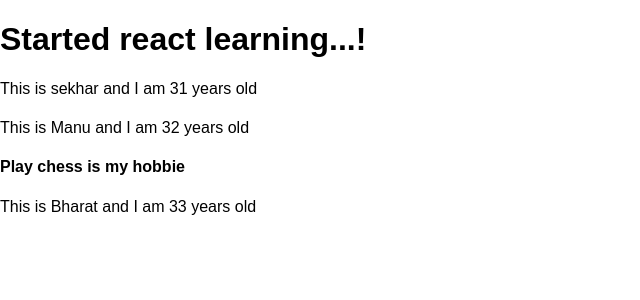
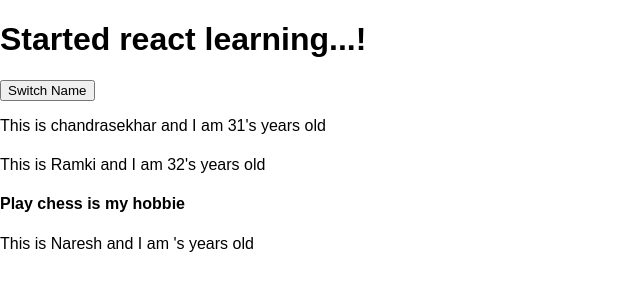
Before and after one commit to sekhar1245/React-Workouts, a React (Create React App) app in the folder react_practice/: page / in a window 1280 px wide. Shown: the top 300 px of the page, without its empty margins (0-640 px from the left). Built offline with nearby package versions, Linux system fonts and the light colour scheme.

Commit message:
accessing values from state

```diff
--- a/react_practice/src/App.js
+++ b/react_practice/src/App.js
@@ -3,13 +3,22 @@
 
 
 class App extends Component {
+  state = {
+
+    persons:[
+      {name: 'chandrasekhar' , age: 31},
+      {name: 'Ramki' , age: 32},
+      {name: 'Naresh' , age: 33}
+    ]
+  }
   render() {
     return (
       <div className="App">
         <h1>Started react learning...!</h1>
-        <Person   name="sekhar" age="31"/>
-        <Person  name="Manu" age="32"> Play chess is my hobbie</Person>
-        <Person name="Bharat" age="33"/>
+        <button> Switch Name</button>
+        <Person   name={this.state.persons[0].name} age= {this.state.persons[0].age} />
+        <Person  name={this.state.persons[1].name} age={this.state.persons[1].age}> Play chess is my hobbie</Person>
+        <Person name={this.state.persons[2].name} age={this.state.persons[2].namage}/>
 
       </div>
     );
--- a/react_practice/src/Person/Person.js
+++ b/react_practice/src/Person/Person.js
@@ -4,7 +4,7 @@
 
    return (
    <div>
-       <p> This is {props.name} and I am {props.age} years old</p>
+       <p> This is {props.name} and I am {props.age}'s years old</p>
 
        <h4 >{props.children}</h4>
 
```
